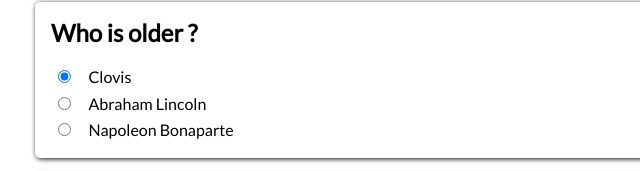
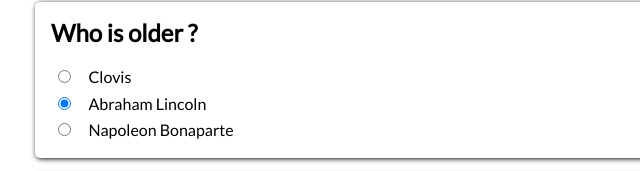
Before and after one commit to ImMappy/Culture-Quizz, a plain HTML site: page index.html in a window 1280 px wide. Shown: the part 290-461 px from the top of the page, 221-861 px from the left. Drawn offline with Linux system fonts and the light colour scheme; a web font is replaced by a local one.

Commit message:
checkbox answer changed

```diff
--- a/index.html
+++ b/index.html
@@ -42,13 +42,13 @@
                 <h3>Who is older ?</h3>
                 <div>
                     <div>
-                        <input type="radio" name="q2" id="clovis2" value="a" checked >
+                        <input type="radio" name="q2" id="clovis2" value="a" >
                         <label for="clovis2">Clovis</label>
                     </div>
 
 
                     <div>
-                        <input type="radio" name="q2" id="lincoln2" value="b">
+                        <input type="radio" name="q2" id="lincoln2" value="b" checked>
                         <label for="lincoln2">Abraham Lincoln</label>
                     </div>
 
```
